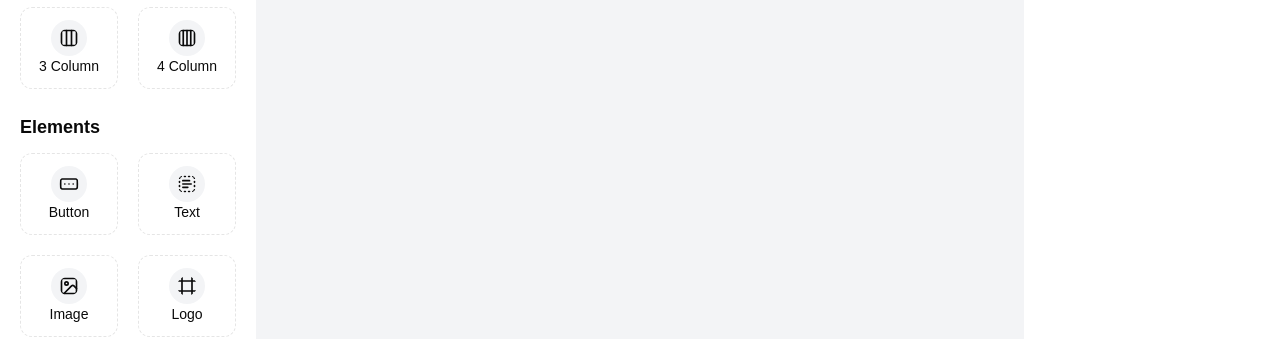
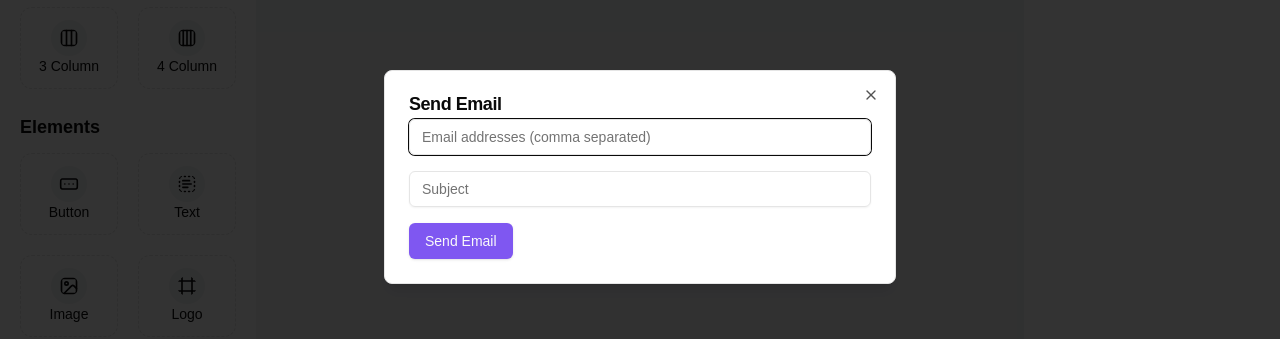
Before and after one commit to RICE36a10/TestingMailMint, a Next.js app: page /editor/1 in a window 1280 px wide. Both pictures are taken after a click on the button "Send Test Email". Shown: the part 223-562 px from the top of the page. Built offline with nearby package versions, Linux system fonts and the light colour scheme; no server answers.

Commit message:
feat: add email sending functionality

```diff
--- a/app/(main)/editor/[templateId]/page.jsx
+++ b/app/(main)/editor/[templateId]/page.jsx
@@ -7,10 +7,11 @@ import Settings from '@/components/custom/Settings'
 import { api } from '@/convex/_generated/api'
 import { useConvex } from 'convex/react'
 import { useParams } from 'next/navigation'
-import React, { useEffect, useState } from 'react'
+import React, { useEffect, useState, useRef } from 'react'
 
 function Editor() {
     const [viewHTMLCode, setViewHtmlCode] = useState();
+    const canvasRef = useRef();
     const { templateId } = useParams();
     const { userDetail, setUserDetail } = useUserDetail();
     const [loading, setLoading] = useState(false);
@@ -36,15 +37,20 @@ function Editor() {
 
 
     }
+    const getHtml = () => {
+        return canvasRef.current?.innerHTML || '';
+    };
+
     return (
         <div>
-            <EditorHeader viewHTMLCode={(v) => setViewHtmlCode(v)} />
+            <EditorHeader viewHTMLCode={(v) => setViewHtmlCode(v)} getHtml={getHtml} />
 
             {!loading ? <div className='grid grid-cols-5'>
                 <ElementsSideBar />
                 <div className='col-span-3 bg-gray-100'>
                     <Canvas viewHTMLCode={viewHTMLCode}
-                        closeDialog={() => setViewHtmlCode(false)} />
+                        closeDialog={() => setViewHtmlCode(false)}
+                        canvasRef={canvasRef} />
                 </div>
                 <Settings />
             </div> :
--- /dev/null
+++ b/app/api/send-email/route.js
@@ -0,0 +1,31 @@
+import nodemailer from 'nodemailer';
+import { NextResponse } from 'next/server';
+
+export async function POST(req) {
+  const { to, subject, html } = await req.json();
+
+  const transporter = nodemailer.createTransport({
+    host: process.env.SMTP_HOST,
+    port: Number(process.env.SMTP_PORT) || 587,
+    secure: process.env.SMTP_SECURE === 'true',
+    auth: {
+      user: process.env.SMTP_USER,
+      pass: process.env.SMTP_PASS,
+    },
+  });
+
+  try {
+    for (const email of to) {
+      await transporter.sendMail({
+        from: process.env.SMTP_FROM || process.env.SMTP_USER,
+        to: email,
+        subject,
+        html,
+      });
+    }
+    return NextResponse.json({ success: true });
+  } catch (err) {
+    console.error(err);
+    return NextResponse.json({ error: 'Failed to send email' }, { status: 500 });
+  }
+}
--- a/components/custom/Canvas.jsx
+++ b/components/custom/Canvas.jsx
@@ -4,8 +4,8 @@ import React, { useEffect, useRef, useState } from 'react'
 import ColumnLayout from '../LayoutElements/ColumnLayout';
 import ViewHtmlDialog from './ViewHtmlDialog';
 
-function Canvas({ viewHTMLCode, closeDialog }) {
-    const htmlRef = useRef();
+function Canvas({ viewHTMLCode, closeDialog, canvasRef }) {
+    const htmlRef = canvasRef || useRef();
     const { screenSize, setScreenSize } = useScreenSize();
     const { dragElementLayout, setDragElementLayout } = useDragElementLayout();
     const { emailTemplate, setEmailTemplate } = useEmailTemplate();
--- a/components/custom/EditorHeader.jsx
+++ b/components/custom/EditorHeader.jsx
@@ -1,17 +1,20 @@
 "use client"
 import Image from 'next/image'
-import React from 'react'
+import React, { useState } from 'react'
 import { Button } from '../ui/button'
-import { Code, CodeSquare, Monitor, Smartphone } from 'lucide-react'
+import { Code, Monitor, Smartphone } from 'lucide-react'
 import { useEmailTemplate, useScreenSize } from '@/app/provider'
 import Link from 'next/link'
 import { useMutation } from 'convex/react'
 import { api } from '@/convex/_generated/api'
 import { useParams } from 'next/navigation'
 import { toast } from 'sonner'
+import SendEmailDialog from './SendEmailDialog'
 
-function EditorHeader({ viewHTMLCode }) {
+function EditorHeader({ viewHTMLCode, getHtml }) {
     const { screenSize, setScreenSize } = useScreenSize();
+    const [open, setOpen] = useState(false);
+    const [html, setHtml] = useState('');
     const updateEmailTemplate = useMutation(api.emailTemplate.UpdateTemplateDesign);
     const { templateId } = useParams();
     const { emailTemplate, setEmailTemplate } = useEmailTemplate();
@@ -45,10 +48,14 @@ function EditorHeader({ viewHTMLCode }) {
                 >
                     <Code />
                 </Button>
-                <Button variant="outline">Send Test Email</Button>
+                <Button variant="outline" onClick={() => {
+                    setHtml(getHtml());
+                    setOpen(true);
+                }}>Send Test Email</Button>
                 <Button onClick={onSaveTemplate}>Save Template</Button>
 
             </div>
+            <SendEmailDialog open={open} onOpenChange={setOpen} html={html} />
         </div>
     )
 }
--- /dev/null
+++ b/components/custom/SendEmailDialog.jsx
@@ -0,0 +1,63 @@
+"use client"
+import React, { useState } from 'react'
+import {
+  Dialog,
+  DialogContent,
+  DialogHeader,
+  DialogTitle,
+  DialogDescription
+} from '@/components/ui/dialog'
+import { Input } from '@/components/ui/input'
+import { Button } from '@/components/ui/button'
+import { toast } from 'sonner'
+
+function SendEmailDialog({ open, onOpenChange, html }) {
+  const [emails, setEmails] = useState('')
+  const [subject, setSubject] = useState('')
+
+  const sendEmail = async () => {
+    const to = emails.split(',').map(e => e.trim()).filter(Boolean)
+    try {
+      const res = await fetch('/api/send-email', {
+        method: 'POST',
+        headers: { 'Content-Type': 'application/json' },
+        body: JSON.stringify({ to, subject, html })
+      })
+      if (res.ok) {
+        toast('Email sent successfully')
+        onOpenChange(false)
+      } else {
+        toast('Failed to send email')
+      }
+    } catch (e) {
+      toast('Failed to send email')
+    }
+  }
+
+  return (
+    <Dialog open={open} onOpenChange={onOpenChange}>
+      <DialogContent>
+        <DialogHeader>
+          <DialogTitle>Send Email</DialogTitle>
+          <DialogDescription asChild>
+            <div className="space-y-4 mt-4">
+              <Input
+                placeholder="Email addresses (comma separated)"
+                value={emails}
+                onChange={e => setEmails(e.target.value)}
+              />
+              <Input
+                placeholder="Subject"
+                value={subject}
+                onChange={e => setSubject(e.target.value)}
+              />
+              <Button onClick={sendEmail}>Send Email</Button>
+            </div>
+          </DialogDescription>
+        </DialogHeader>
+      </DialogContent>
+    </Dialog>
+  )
+}
+
+export default SendEmailDialog
--- a/package.json
+++ b/package.json
@@ -32,7 +32,8 @@
     "sonner": "^1.7.2",
     "tailwind-merge": "^2.6.0",
     "tailwindcss-animate": "^1.0.7",
-    "uuid": "^11.0.5"
+    "uuid": "^11.0.5",
+    "nodemailer": "^6.9.11"
   },
   "devDependencies": {
     "postcss": "^8",
```
